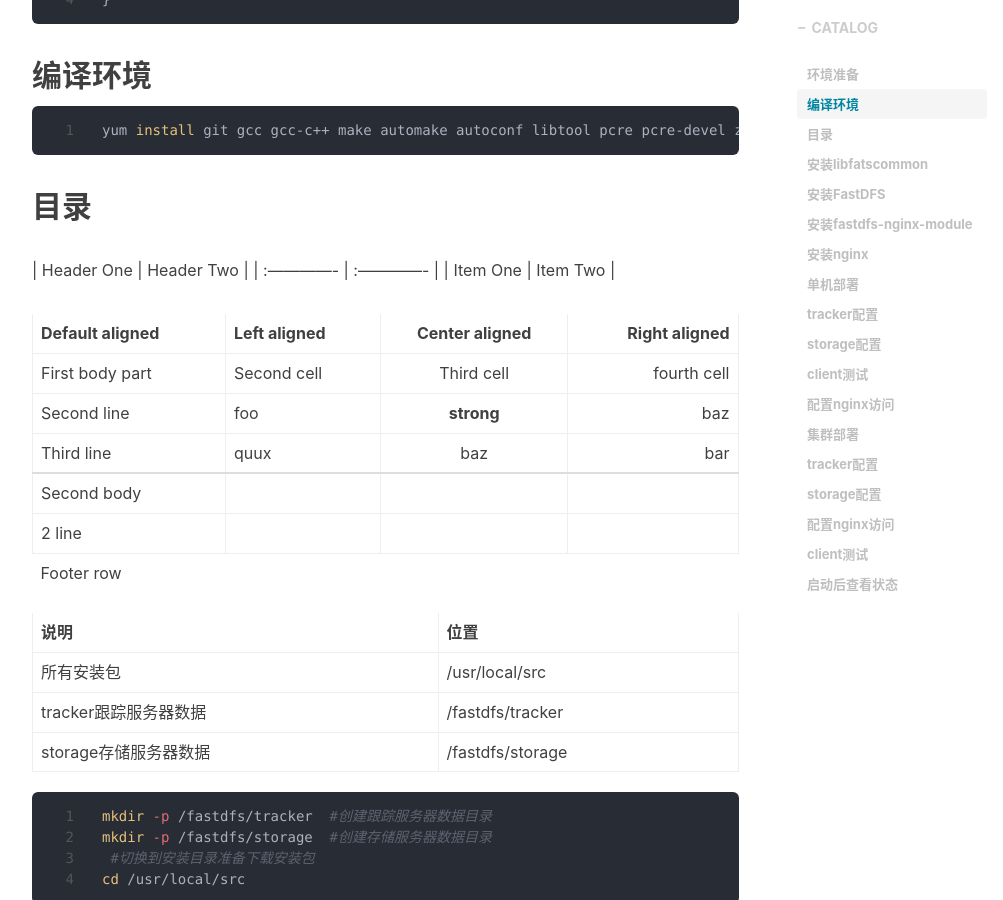
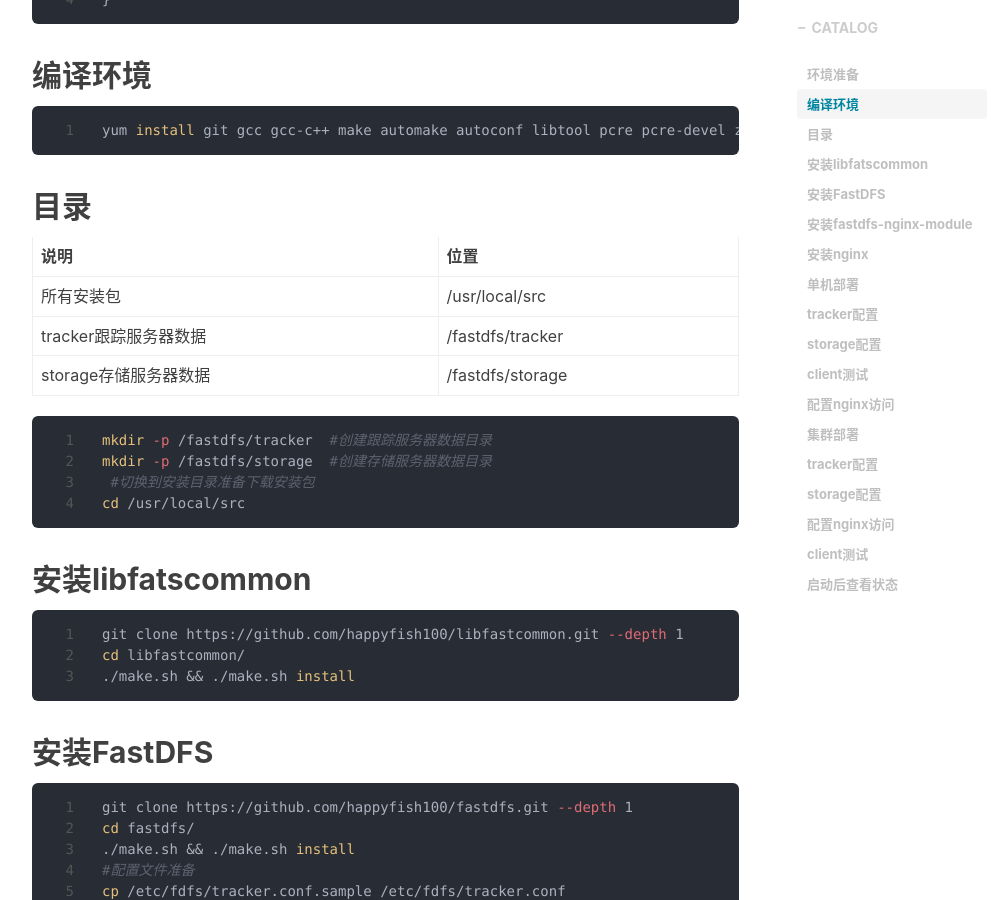
Before and after one commit to Imjw/imjw.github.io, a Jekyll site: the page built from _posts/2019-05-23-FastDFS-set-up.md, in a window 1280 px wide and 900 px high, scrolled down 721 px. Shown: the whole window, without its empty margins (233-1236 px from the left). Built offline with Jekyll 4.4.1, drawn with Linux system fonts in a browser that asks for light colours; nearby versions of some CDN libraries; comment, search, counter and statistics services are not loaded.

Commit message:
[update]test

````diff
--- a/_posts/2019-05-23-FastDFS-set-up.md
+++ b/_posts/2019-05-23-FastDFS-set-up.md
@@ -25,22 +25,6 @@ public static void aaa(){
 yum install git gcc gcc-c++ make automake autoconf libtool pcre pcre-devel zlib zlib-devel openssl-devel -y
 ```
 ## 目录
-| Header One     | Header Two     |
-| :------------- | :------------- |
-| Item One       | Item Two       |
-
-|-----------------+------------+-----------------+----------------|
-| Default aligned |Left aligned| Center aligned  | Right aligned  |
-|-----------------|:-----------|:---------------:|---------------:|
-| First body part |Second cell | Third cell      | fourth cell    |
-| Second line     |foo         | **strong**      | baz            |
-| Third line      |quux        | baz             | bar            |
-|-----------------+------------+-----------------+----------------|
-| Second body     |            |                 |                |
-| 2 line          |            |                 |                |
-|=================+============+=================+================|
-| Footer row      |            |                 |                |
-|-----------------+------------+-----------------+----------------|
 
 | ---+---|
 | 说明 | 位置 |
````
